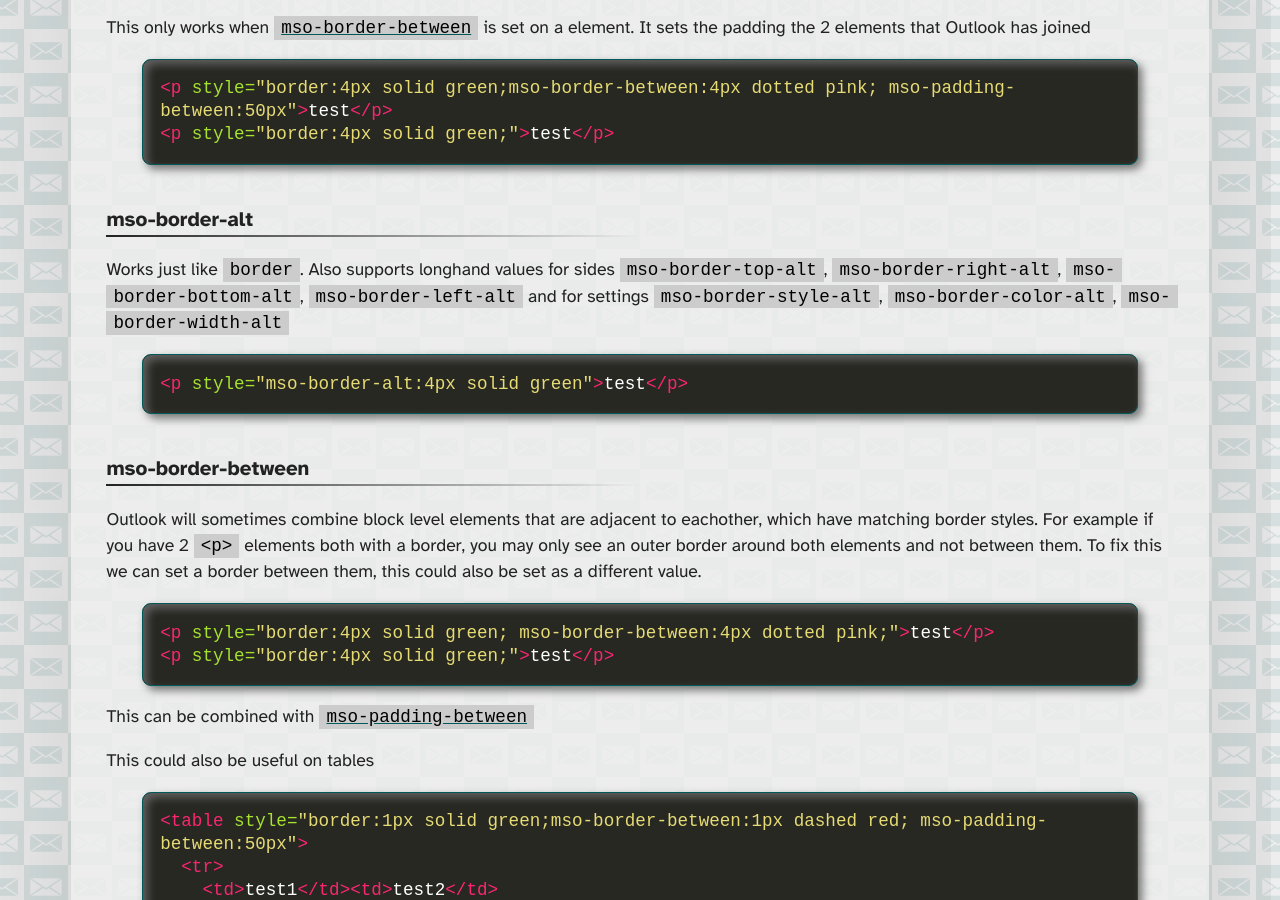
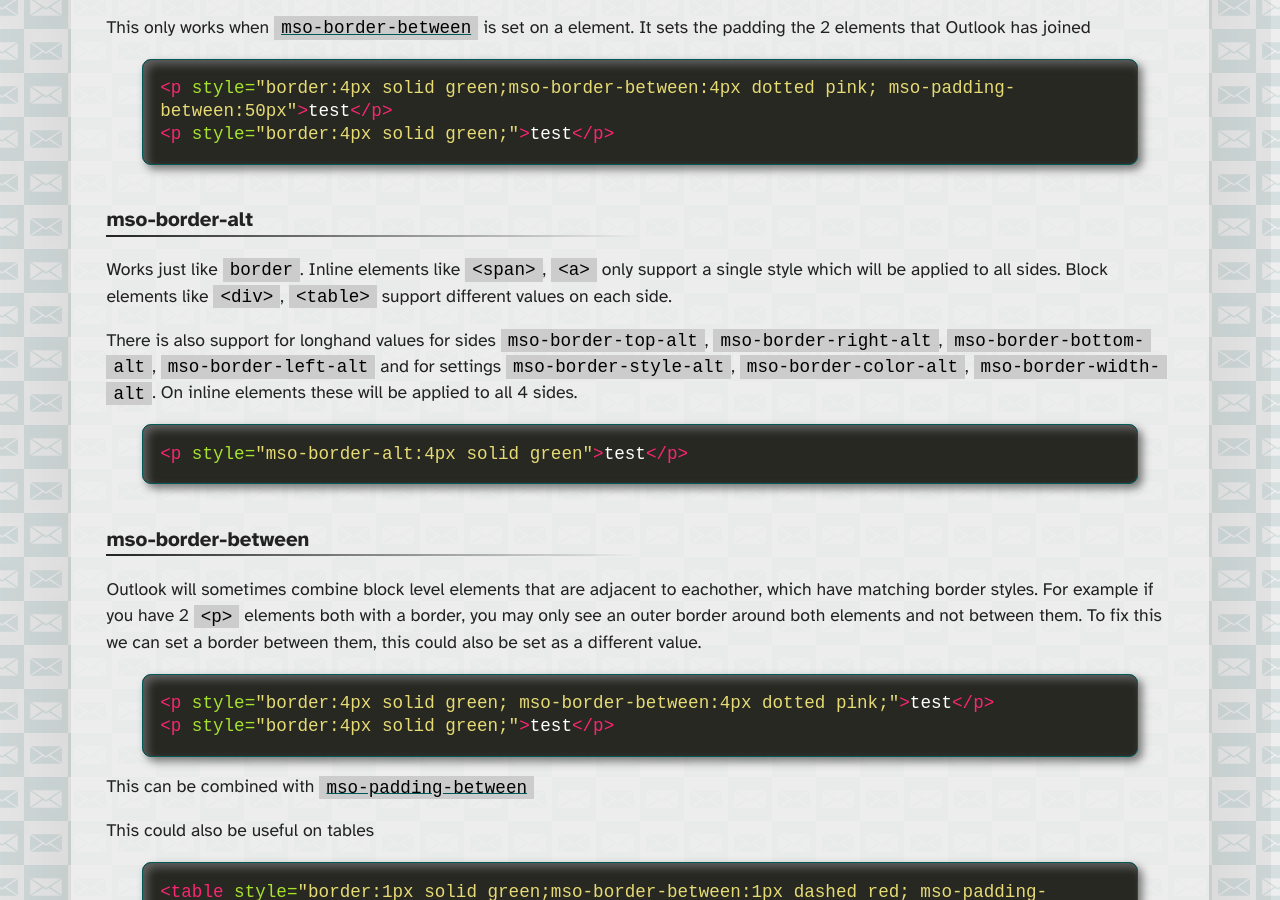
Before and after one commit to M-J-Robbins/good-email-code, a Jekyll site: the page built from email-enhancements/mso-styles.md, in a window 1280 px wide and 900 px high, scrolled down 7583 px. Built offline with Jekyll 4.4.1, drawn with Linux system fonts in a browser that asks for light colours; our own code applies the rules of GitHub Pages for plain Markdown files; a script that is not in the unit is left out.

Commit message:
added detail to mso-border

````diff
--- a/email-enhancements/mso-styles.md
+++ b/email-enhancements/mso-styles.md
@@ -220,7 +220,9 @@ This only works when [`mso-border-between`](#mso-border-between) is set on a ele
 ```
 
 ### mso-border-alt
-Works just like `border`.  Also supports longhand values for sides `mso-border-top-alt`, `mso-border-right-alt`, `mso-border-bottom-alt`, `mso-border-left-alt` and for settings `mso-border-style-alt`, `mso-border-color-alt`, `mso-border-width-alt`
+Works just like `border`.  Inline elements like `<span>`, `<a>` only support a single style which will be applied to all sides. Block elements like `<div>`, `<table>` support different values on each side.
+
+There is also support for longhand values for sides `mso-border-top-alt`, `mso-border-right-alt`, `mso-border-bottom-alt`, `mso-border-left-alt` and for settings `mso-border-style-alt`, `mso-border-color-alt`, `mso-border-width-alt`. On inline elements these will be applied to all 4 sides.
 
 ```html
 <p style="mso-border-alt:4px solid green">test</p>
````
